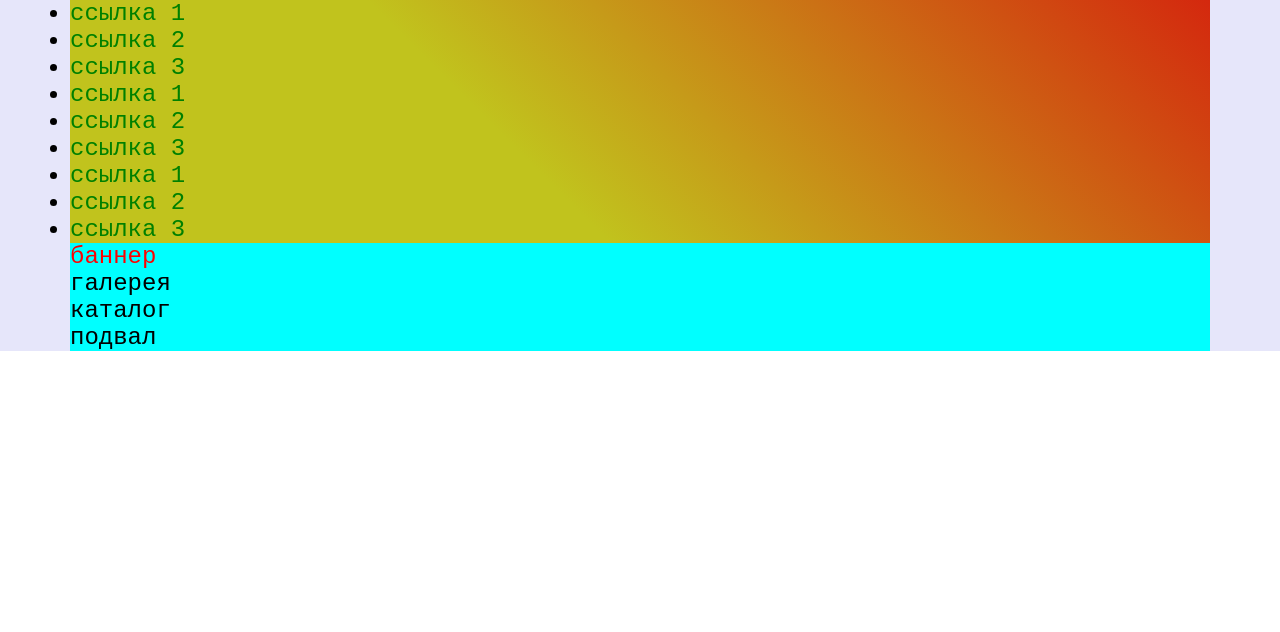
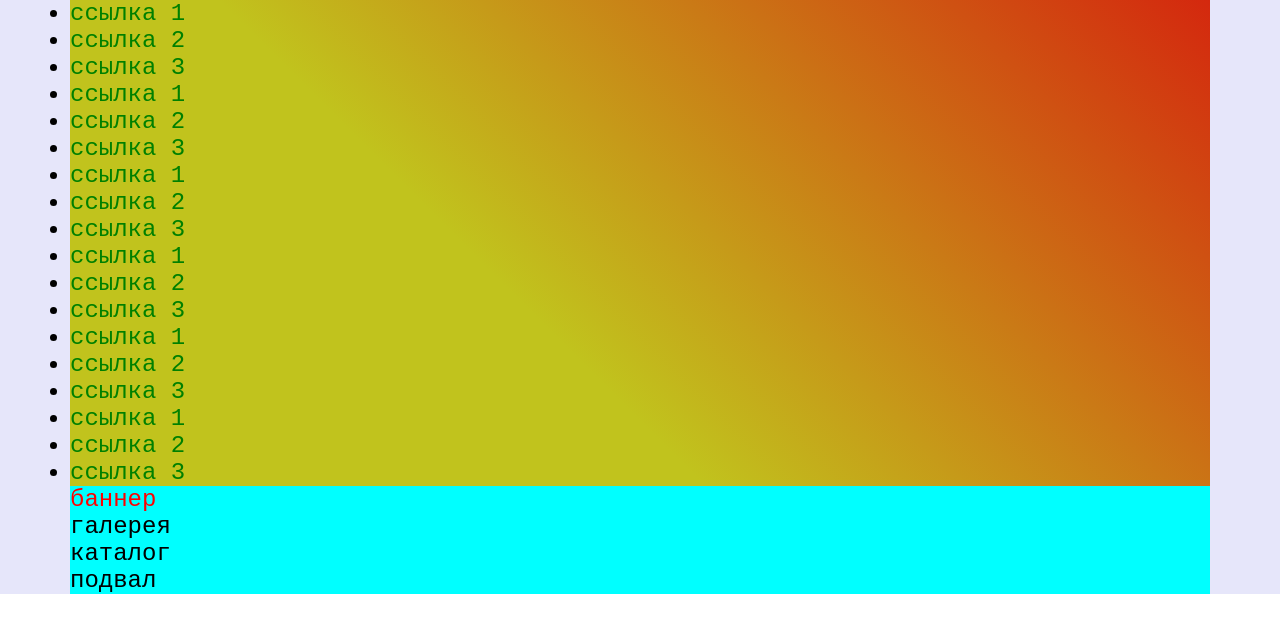
Before and after one commit to andrgart/test1, a website: page src/index.html in a window 1280 px wide. Drawn offline with Linux system fonts and the light colour scheme; files that its build step writes are made by us from their sources.

Commit message:
more_links2

```diff
--- a/src/index.html
+++ b/src/index.html
@@ -12,6 +12,15 @@
         <section class="wrapper main-menu">
             <div class="container">
                 <ul class="list-menu">
+                    <li><a href="#">ссылка 1</a></li>
+                    <li><a href="#">ссылка 2</a></li>
+                    <li><a href="#">ссылка 3</a></li>
+                    <li><a href="#">ссылка 1</a></li>
+                    <li><a href="#">ссылка 2</a></li>
+                    <li><a href="#">ссылка 3</a></li>
+                    <li><a href="#">ссылка 1</a></li>
+                    <li><a href="#">ссылка 2</a></li>
+                    <li><a href="#">ссылка 3</a></li>
                     <li><a href="#">ссылка 1</a></li>
                     <li><a href="#">ссылка 2</a></li>
                     <li><a href="#">ссылка 3</a></li>
```
